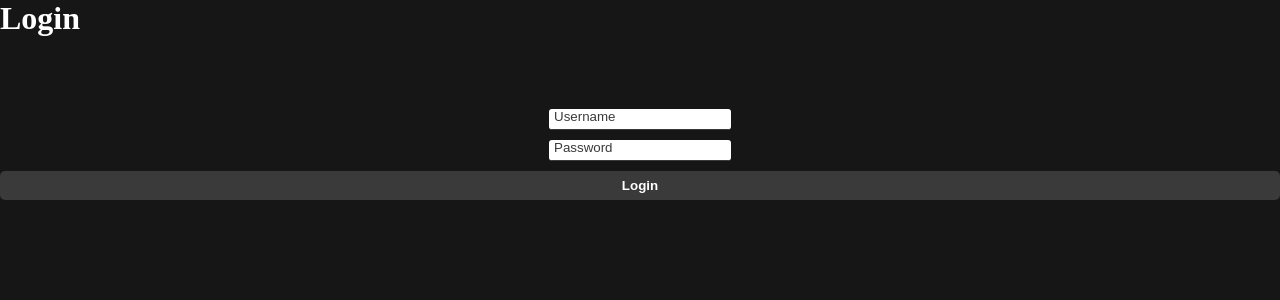
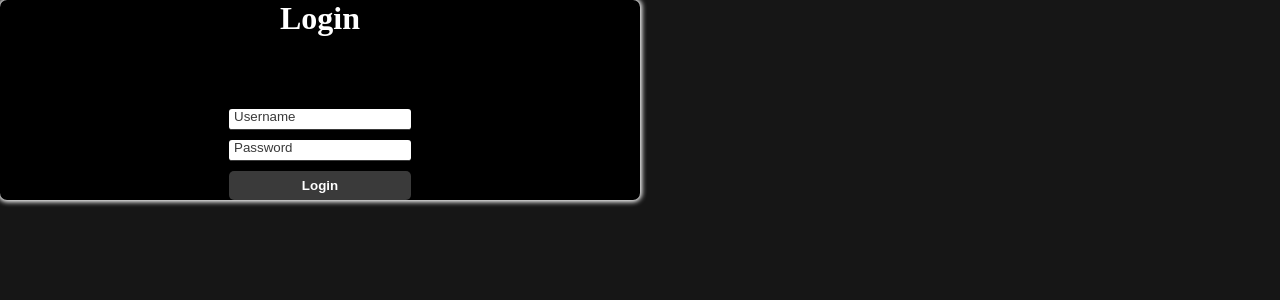
Before and after one commit to pinguinfabi/programmieren.lernen, a PHP site: page /login/index.html in a window 1280 px wide. Shown: the top 300 px of the page. Run offline with PHP 8.4, Linux system fonts and the light colour scheme.

Commit message:
Update style.css

```diff
--- a/login/style.css
+++ b/login/style.css
@@ -11,6 +11,16 @@
   .hidden{
     display: none;
   }
+#main-holder {
+  width: 50%;
+  height: 70%;
+  display: grid;
+  justify-items: center;
+  align-items: center;
+  background-color: black;
+  border-radius: 7px;
+  box-shadow: 0px 0px 5px 2px white;
+}
 #login-error-msg-holder {
   width: 10%;
   height: 10%;
```
